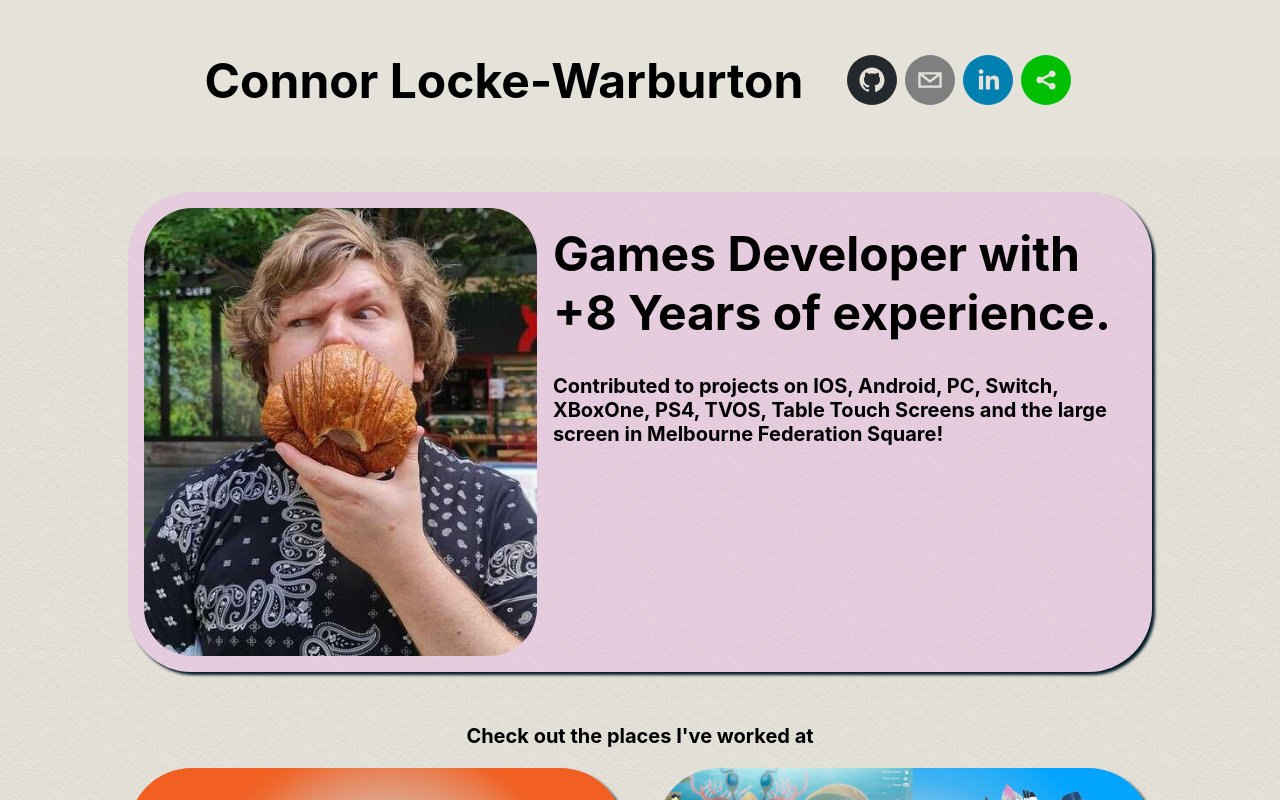
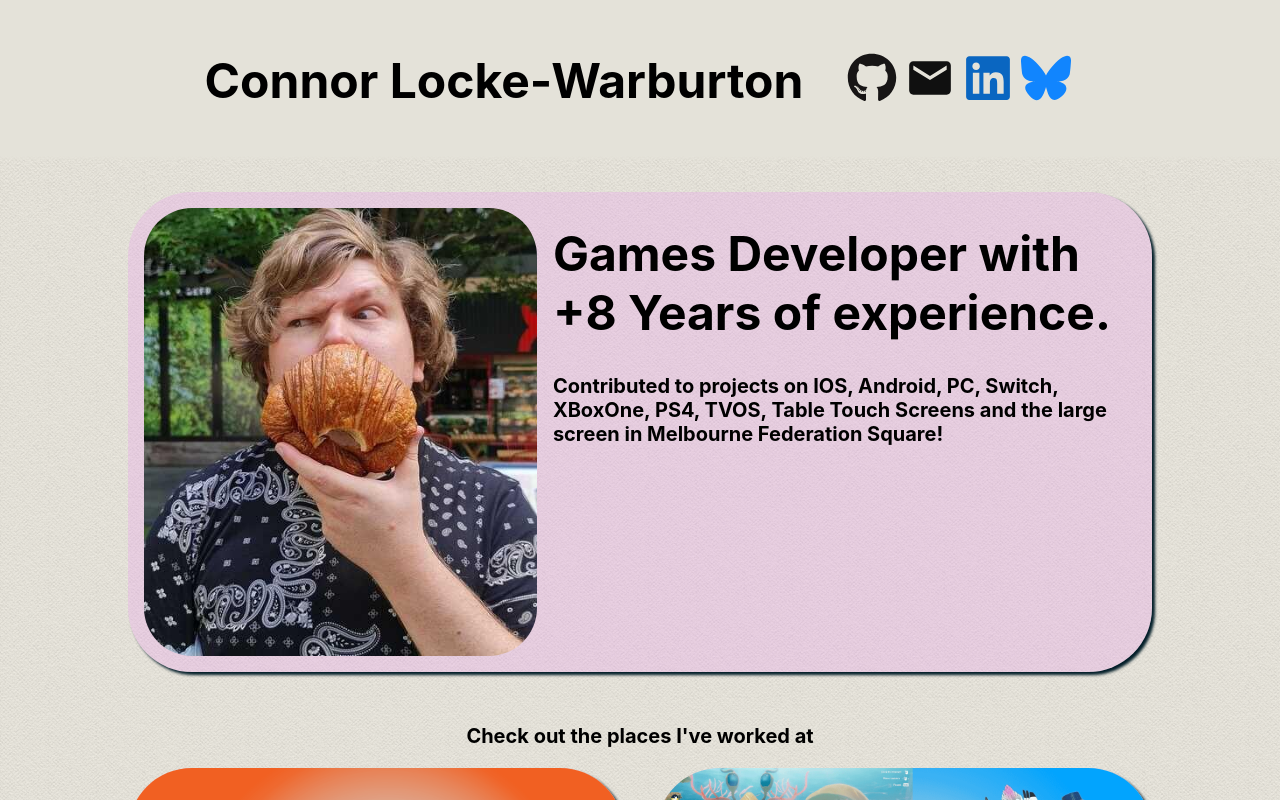
Before and after one commit to ConnorOfLocke/connor-portfolio, a React (Create React App) app: page / in a window 1280 px wide. Built offline with nearby package versions, Linux system fonts and the light colour scheme.

Commit message:
Removed the social icon plugin with our own icons

```diff
--- a/package.json
+++ b/package.json
@@ -10,7 +10,6 @@
     "react-dom": "^18.3.1",
     "react-icons": "^5.3.0",
     "react-scripts": "5.0.1",
-    "react-social-icons": "^6.18.0",
     "styled-components": "^6.1.13",
     "web-vitals": "^2.1.4"
   },
@@ -18,7 +17,10 @@
     "start": "react-scripts start",
     "build": "react-scripts build",
     "test": "react-scripts test",
-    "eject": "react-scripts eject"
+    "eject": "react-scripts eject",
+    "clean": "rm -rf node_modules",
+    "reinstall": "npm run clean && npm install",
+    "rebuild": "npm run clean && npm install && npm run build"
   },
   "eslintConfig": {
     "extends": [
--- a/src/Assets/Data/Theme.js
+++ b/src/Assets/Data/Theme.js
@@ -37,12 +37,13 @@ const THEME = {
   maxContentwidth: "80rem",
   borderRadius: "4rem",
 
+  black_transparent: "rbga(0,0,0,0)",
+
   light: {
     primary: "transparent",
     headerColor: ColorAlabaster,
     headerColor_trans: ColorAlabaster_a,
-    socialBgColor: ColorRichBlack,
-    socialFgColor: ColorAlabaster,
+    socialDefaultColor: ColorRichBlack,
     tertiaryLighter: ColorPlum,
     tertiary: ColorPlum,
     tertiary_trans: ColorPlum_a,
@@ -68,6 +69,13 @@ const THEME = {
     backgroundImage: BackgroundDark,
     headerTextColor: ColorRichBlack,
   },
+
+  socialColors: {
+    github: "#171515",
+    linkedIn: "#0A66C1",
+    bluesky: "#1185FE",
+    email: "#101010",
+  },
 };
 
 export default THEME;
--- a/src/Components/SocialLinks.jsx
+++ b/src/Components/SocialLinks.jsx
@@ -1,49 +1,16 @@
-import { SocialIcon } from "react-social-icons";
-
 import SOCIALS from "../Assets/Data/Socials.js";
 import styled from "styled-components";
-import { ThemeContext } from "styled-components";
-
-import { useCallback, useEffect, useState, useContext } from "react";
-
-const socialIconSizeSmall = "35px";
-const socialIconSize = "50px";
+import LinkButton from "./Utils/LinkButton.jsx";
+import SocialIcon from "./Utils/SocialIcon.jsx";
 
 export default function SocialLinks() {
-  const themeContext = useContext(ThemeContext);
-  const [buttonSize, setButtonStyle] = useState(socialIconSize);
-
-  //Rezize the button through styles since the plugin doesn't support styled being passed
-  const handleResize = useCallback(() => {
-    if (window.matchMedia(`(max-width: ${themeContext.smallScreen})`).matches) {
-      setButtonStyle((prevSize) => (prevSize !== socialIconSizeSmall ? socialIconSizeSmall : prevSize));
-    } else {
-      setButtonStyle((prevSize) => (prevSize !== socialIconSize ? socialIconSize : prevSize));
-    }
-  }, [themeContext]);
-
-  useEffect(() => {
-    const listener = window.addEventListener("resize", handleResize);
-    return () => {
-      window.removeEventListener("resize", listener);
-    };
-  }, [handleResize]);
-
   return (
     <SocialList>
       {SOCIALS.map((social) => (
         <SocialListItem key={social.id}>
-          <SocialIcon
-            url={social.url}
-            label={social.id}
-            style={{
-              width: buttonSize,
-              height: buttonSize,
-              label: social.id,
-              bgColor: themeContext.light.socialBgColor,
-              fgColor: themeContext.light.socialFgColor,
-            }}
-          />
+          <LinkButton urlLink={social.url}>
+            <SocialIcon socialId={social.id} />
+          </LinkButton>
         </SocialListItem>
       ))}
     </SocialList>
--- a/src/Components/Utils/IconWrapper.jsx
+++ b/src/Components/Utils/IconWrapper.jsx
@@ -1,11 +1,21 @@
 import styled from "styled-components";
-import { FaUnity, FaApple, FaXbox, FaPlaystation, FaReact, FaInternetExplorer } from "react-icons/fa";
-import { SlLink } from "react-icons/sl";
-import { SlArrowRight, SlArrowDown } from "react-icons/sl";
+import {
+  FaUnity,
+  FaApple,
+  FaXbox,
+  FaPlaystation,
+  FaReact,
+  FaInternetExplorer,
+  FaGithub,
+  FaLinkedin,
+} from "react-icons/fa";
+import { FaBluesky } from "react-icons/fa6";
+import { SlLink, SlArrowRight, SlArrowDown } from "react-icons/sl";
 import { SiGamemaker, SiWebgl } from "react-icons/si";
 import { IoLogoAndroid } from "react-icons/io";
 import { FaComputer } from "react-icons/fa6";
 import { TbDeviceDesktopQuestion } from "react-icons/tb";
+import { MdEmail } from "react-icons/md";
 
 const iconPairs = [
   { id: "unity", icon: FaUnity },
@@ -22,6 +32,10 @@ const iconPairs = [
   { id: "react", icon: FaReact },
   { id: "web", icon: FaInternetExplorer },
   { id: "mystery", icon: TbDeviceDesktopQuestion },
+  { id: "github", icon: FaGithub },
+  { id: "email", icon: MdEmail },
+  { id: "linkedIn", icon: FaLinkedin },
+  { id: "bluesky", icon: FaBluesky },
 ];
 
 export default function IconWrapper({ iconID, ...props }) {
--- /dev/null
+++ b/src/Components/Utils/SocialIcon.jsx
@@ -0,0 +1,25 @@
+import styled from "styled-components";
+import IconWrapper from "./IconWrapper.jsx";
+import { useContext } from "react";
+import { ThemeContext } from "styled-components";
+
+export default function SocialIcon({ socialId }) {
+  const themeContext = useContext(ThemeContext);
+
+  const socialColor = themeContext.socialColors[socialId] ?? themeContext.light.socialDefaultColor;
+
+  return <SocialIconWrapper iconID={socialId} $socialColor={socialColor} />;
+}
+
+const SocialIconWrapper = styled(IconWrapper)`
+  width: 50px;
+  height: 50px;
+
+  @media (max-width: ${(props) => props.theme.mediumScreen}) {
+    width: 35px;
+    height: 35px;
+  }
+
+  background-color: ${(props) => props.theme.black_transparent};
+  color: ${(props) => props.$socialColor};
+`;
```
Also changed, not shown: 1 other file (tests, documents, lock files or other folders).
